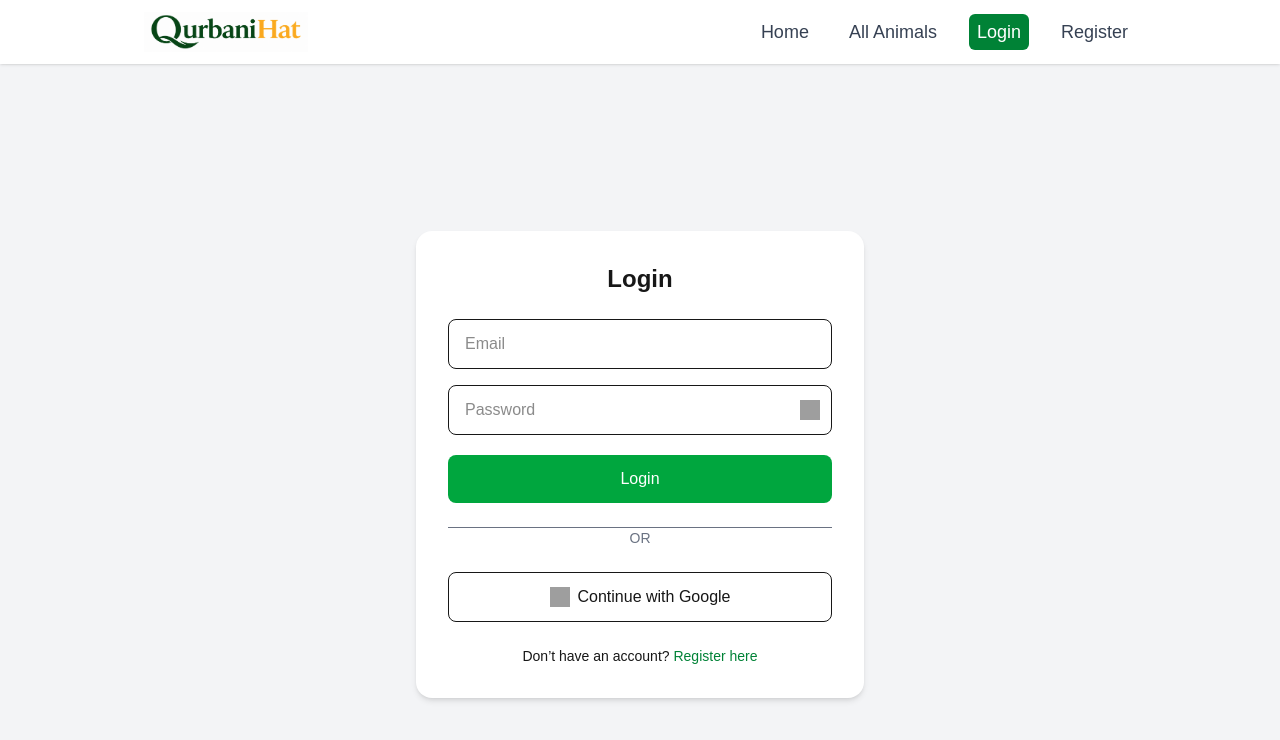
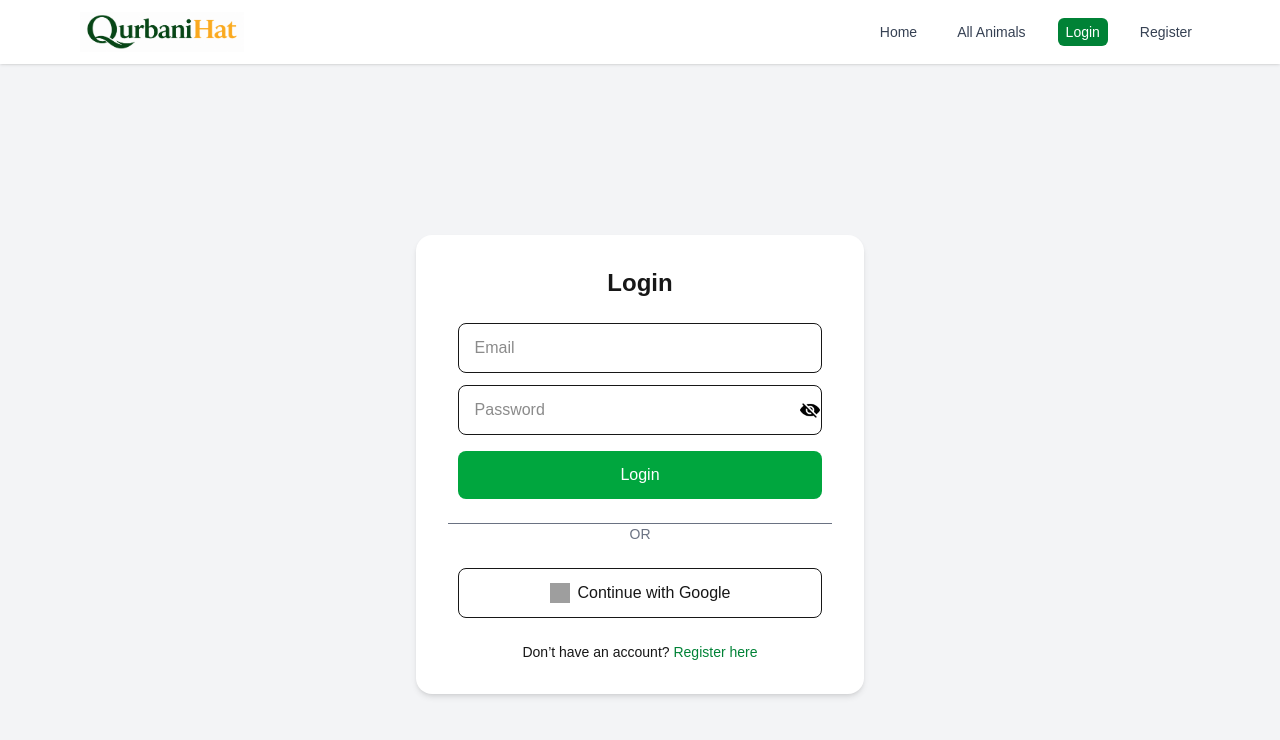
Before and after one commit to Sabbirhossen143/Project_Qurbani_Hat_Next, a Next.js app: page /login in a window 1280 px wide. Shown: the top 740 px of the page. Built offline with nearby package versions, Linux system fonts and the light colour scheme; no server answers; grey boxes are pictures that could not be loaded.

Commit message:
Login Page Completed

```diff
--- a/src/components/Featured.jsx
+++ b/src/components/Featured.jsx
@@ -15,7 +15,7 @@ const Featured = () => {
 
   return (
     <div className="max-w-6xl mx-auto px-4 py-12">
-      <h2 className="text-xl  md:text-2xl lg:text-2xl font-bold mb-6">
+      <h2 className="text-xl md:text-3xl lg:text-2xl font-bold mb-6">
         Featured Animals
       </h2>
 
--- a/src/components/Navbar.jsx
+++ b/src/components/Navbar.jsx
@@ -30,11 +30,11 @@ const Navbar = () => {
 
   return (
     <div className="bg-white shadow-sm sticky top-0 z-50">
-      <div className="max-w-5xl mx-auto px-4 py-3 flex flex-col md:flex-row items-center justify-between gap-3">
+      <div className="max-w-6xl mx-auto px-2 md:px-4 py-2 md:py-3 flex flex-col md:flex-row items-center justify-between gap-2 md:gap-3">
 
         {/* Logo */}
         <Link href="/">
-          <img src="/images/logo.png" alt="logo" className="h-10" />
+          <img src="/images/logo.png" alt="logo" className="h-8 md:h-10" />
         </Link>
 
         {/* Menu */}
@@ -43,7 +43,7 @@ const Navbar = () => {
           {/* Home */}
           <Link
             href="/"
-            className={`px-2 py-1 rounded-md transition ${
+            className={`px-1.5 md:px-2 py-1 text-xs md:text-sm rounded-md transition ${
               pathname === "/"
                 ? "bg-green-700 text-white"
                 : "text-gray-700 hover:bg-green-100"
@@ -55,7 +55,7 @@ const Navbar = () => {
           {/* Animals */}
           <Link
             href="/animals"
-            className={`px-2 py-1 rounded-md transition ${
+            className={`px-1.5 md:px-2 py-1 text-xs md:text-sm rounded-md transition ${
               pathname === "/animals"
                 ? "bg-green-700 text-white"
                 : "text-gray-700 hover:bg-green-100"
@@ -69,7 +69,7 @@ const Navbar = () => {
               {/* Login */}
               <Link
                 href="/login"
-                className={`px-2 py-1 rounded-md transition ${
+                className={`px-1.5 md:px-2 py-1 text-xs md:text-sm rounded-md transition ${
                   pathname === "/login"
                     ? "bg-green-700 text-white"
                     : "text-gray-700 hover:bg-green-100"
@@ -81,9 +81,9 @@ const Navbar = () => {
               {/* Register */}
               <Link
                 href="/register"
-                className={`px-2 py-1 rounded-md transition ${
+                className={`px-1.5 md:px-2 py-1 text-xs md:text-sm rounded-md transition ${
                   pathname === "/register"
-                    ? "bg-green-600 text-white"
+                    ? "bg-green-700 text-white"
                     : "text-gray-700 hover:bg-green-100"
                 }`}
               >
--- a/src/pages/Login.jsx
+++ b/src/pages/Login.jsx
@@ -5,14 +5,11 @@ import { useRouter } from "next/navigation";
 import { toast } from "react-toastify";
 import { useState } from "react";
 
-import eye from "../assets/eye.png";
-import eyeoff from "../assets/closed-eye.png";
-
 const Login = () => {
   const auth = useAuth();
 
-const loginUser = auth?.loginUser;
-const googleLogin = auth?.googleLogin;
+  const loginUser = auth?.loginUser;
+  const googleLogin = auth?.googleLogin;
 
   const router = useRouter();
 
@@ -48,15 +45,14 @@ const googleLogin = auth?.googleLogin;
         console.log(err.code);
 
         if (err.code === "auth/invalid-credential") {
-          toast.error(" Email or Password is incorrect");
+          toast.error("Email or Password is incorrect");
         } else {
           toast.error("Login failed. Please try again");
         }
       });
   };
 
-  // Google login
-
+  // Google Login
   const handleGoogle = () => {
     googleLogin()
       .then((res) => {
@@ -81,73 +77,86 @@ const googleLogin = auth?.googleLogin;
   };
 
   return (
-    <div className="min-h-screen flex items-center justify-center bg-gray-100 px-4">
+    <div className="min-h-screen flex items-start md:items-center justify-center bg-gray-100 px-2 md:px-4 pt-24 md:pt-0">
 
       <form
         onSubmit={handleLogin}
-        className="bg-white w-full max-w-md p-6 md:p-8 rounded-2xl shadow-md"
+        className="bg-white w-full max-w-[320px] md:max-w-md p-2.5 md:p-8 rounded-2xl shadow-md"
       >
 
-        <h2 className="text-2xl font-semibold text-center mb-6">
+        {/* Title */}
+        <h2 className="text-lg md:text-2xl font-semibold text-center mb-4 md:mb-6">
           Login
         </h2>
 
+        {/* Email */}
         <input
           name="email"
           placeholder="Email"
           required
-          className="w-full mb-4 px-4 py-3 border rounded-lg focus:outline-none focus:ring-2 focus:ring-green-600 transition"
+          className="w-[95%] mx-auto block mb-3 px-2 md:px-4 py-2 md:py-3 text-sm md:text-base border rounded-lg focus:outline-none focus:ring-2 focus:ring-green-600 transition"
         />
 
-        <div className="relative mb-5">
+        {/* Password */}
+        <div className="relative mb-4">
 
           <input
             name="password"
             type={showPassword ? "text" : "password"}
             placeholder="Password"
             required
-            className="w-full px-4 py-3 border rounded-lg focus:outline-none focus:ring-2 focus:ring-green-600 transition"
+            className="w-[95%] mx-auto block px-2 md:px-4 py-2 md:py-3 text-sm md:text-base border rounded-lg focus:outline-none focus:ring-2 focus:ring-green-600 transition"
           />
 
           <span
             onClick={() => setShowPassword(!showPassword)}
-            className="absolute right-3 top-1/2 -translate-y-1/2 cursor-pointer"
+            className="absolute right-5 md:right-3 top-1/2 -translate-y-1/2 cursor-pointer"
           >
 
             <img
-              src={showPassword ? eye : eyeoff}
+              src={
+                showPassword
+                  ? "/images/eye.png"
+                  : "/images/closed-eye.png"
+              }
               alt="toggle"
-              className="w-5 h-5"
+              className="w-4 h-4 md:w-5 md:h-5"
             />
 
           </span>
 
         </div>
 
-        <button className="w-full bg-green-600 text-white py-3 rounded-lg font-medium hover:bg-green-700 active:scale-95 transition">
+        {/* Login Button */}
+        <button
+          className="w-[95%] mx-auto block bg-green-600 text-white py-2 md:py-3 text-sm md:text-base rounded-lg font-medium hover:bg-green-700 active:scale-95 transition"
+        >
           Login
         </button>
 
-        <div className="my-6 border-t text-center text-sm text-gray-500">
+        {/* Divider */}
+        <div className="my-4 md:my-6 border-t text-center text-xs md:text-sm text-gray-500">
           OR
         </div>
 
+        {/* Google Button */}
         <button
           type="button"
           onClick={handleGoogle}
-          className="w-full flex items-center justify-center gap-2 border py-3 rounded-lg hover:bg-gray-50 transition"
+          className="w-[95%] mx-auto flex items-center justify-center gap-2 border px-2 md:px-4 py-2 md:py-3 text-sm md:text-base rounded-lg hover:bg-gray-50 transition"
         >
 
           <img
             src="https://www.svgrepo.com/show/475656/google-color.svg"
-            className="w-5 h-5"
+            className="w-4 h-4 md:w-5 md:h-5"
           />
 
           Continue with Google
 
         </button>
 
-        <p className="text-center text-sm mt-6">
+        {/* Bottom Text */}
+        <p className="text-center text-xs md:text-sm mt-4 md:mt-6">
 
           Don’t have an account?{" "}
 
--- a/src/pages/Register.jsx
+++ b/src/pages/Register.jsx
@@ -5,27 +5,27 @@ import { useRouter } from "next/navigation";
 import Link from "next/link";
 import { toast } from "react-toastify";
 import { useState } from "react";
-import eye from "../assets/eye.png";
-import eyeoff from "../assets/closed-eye.png";
 
 const Register = () => {
+
   const auth = useAuth();
 
   const registerUser = auth?.registerUser;
   const updateUser = auth?.updateUser;
   const logout = auth?.logout;
+
   const router = useRouter();
 
   const [showPassword, setShowPassword] = useState(false);
 
   const handleRegister = (e) => {
+
     e.preventDefault();
 
     const name = e.target.name.value;
     const email = e.target.email.value;
     const photo = e.target.photo.value;
     const password = e.target.password.value;
-
 
     if (!email.includes("@")) {
       toast.error("Please enter a valid email");
@@ -38,41 +38,54 @@ const logout = auth?.logout;
     }
 
     registerUser(email, password)
+
       .then(async () => {
+
         await updateUser(name, photo);
 
         await logout();
 
-      toast.success(" Registration Successful");
+        toast.success("Registration Successful");
+
         router.push("/login");
+
       })
+
       .catch((err) => {
+
         console.log(err.code);
 
         if (err.code === "auth/email-already-in-use") {
-        toast.error(" Email already registered");
+          toast.error("Email already registered");
         }
+
         else if (err.code === "auth/invalid-email") {
-        toast.error(" Invalid email format");
+          toast.error("Invalid email format");
         }
+
         else if (err.code === "auth/weak-password") {
-        toast.error(" Password should be stronger");
+          toast.error("Password should be stronger");
         }
+
         else {
           toast.error("Registration failed");
         }
+
       });
+
   };
 
+  return (
 
-  return (
-    <div className="min-h-screen flex items-center justify-center bg-gray-100 px-4">
+    <div className="min-h-screen flex items-start md:items-center justify-center bg-gray-100 px-2 md:px-4 pt-16 md:pt-0">
 
       <form
         onSubmit={handleRegister}
-        className="bg-white w-full max-w-md p-6 md:p-8 rounded-2xl shadow-md"
+        className="bg-white w-full max-w-[300px] md:max-w-md p-2 md:p-8 rounded-2xl shadow-md"
       >
-        <h2 className="text-2xl font-semibold text-center mb-6">
+
+        {/* Title */}
+        <h2 className="text-lg md:text-2xl font-semibold text-center mb-4 md:mb-6">
           Create Account
         </h2>
 
@@ -81,74 +94,83 @@ const logout = auth?.logout;
           name="name"
           placeholder="Full Name"
           required
-          className="w-full mb-4 px-4 py-3 border rounded-lg focus:outline-none focus:ring-2 focus:ring-green-600 transition"
+          className="w-[95%] mx-auto block mb-3 px-2 md:px-4 py-2 md:py-3 text-sm md:text-base border rounded-lg focus:outline-none focus:ring-2 focus:ring-green-600 transition"
         />
 
-        {/* Email (FIXED) */}
+        {/* Email */}
         <input
           name="email"
           placeholder="Email"
           required
-          className="w-full mb-4 px-4 py-3 border rounded-lg focus:outline-none focus:ring-2 focus:ring-green-600 transition"
+          className="w-[95%] mx-auto block mb-3 px-2 md:px-4 py-2 md:py-3 text-sm md:text-base border rounded-lg focus:outline-none focus:ring-2 focus:ring-green-600 transition"
         />
 
         {/* Photo */}
         <input
           name="photo"
           placeholder="Photo URL"
-          className="w-full mb-4 px-4 py-3 border rounded-lg focus:outline-none focus:ring-2 focus:ring-green-600 transition"
+          className="w-[95%] mx-auto block mb-3 px-2 md:px-4 py-2 md:py-3 text-sm md:text-base border rounded-lg focus:outline-none focus:ring-2 focus:ring-green-600 transition"
         />
 
-        {/* Password with toggle */}
-        <div className="relative mb-5">
+        {/* Password */}
+        <div className="relative mb-4">
+
           <input
             name="password"
             type={showPassword ? "text" : "password"}
             placeholder="Password"
             required
-            className="w-full px-4 py-3 border rounded-lg focus:outline-none focus:ring-2 focus:ring-green-600 transition"
+            className="w-[95%] mx-auto block px-2 md:px-4 py-2 md:py-3 text-sm md:text-base border rounded-lg focus:outline-none focus:ring-2 focus:ring-green-600 transition"
           />
 
           <span
             onClick={() => setShowPassword(!showPassword)}
-            className="absolute right-3 top-1/2 -translate-y-1/2 cursor-pointer text-lg"
+            className="absolute right-5 md:right-3 top-1/2 -translate-y-1/2 cursor-pointer"
           >
+
             <img
-    src={showPassword ? eye : eyeoff}
+              src={
+                showPassword
+                  ? "/images/eye.png"
+                  : "/images/closed-eye.png"
+              }
               alt="toggle"
-    className="w-5 h-5"
+              className="w-4 h-4 md:w-5 md:h-5"
             />
+
           </span>
+
         </div>
 
         {/* Register Button */}
         <button
           type="submit"
-          className="w-full bg-green-600 text-white py-3 rounded-lg
-          hover:bg-green-700 active:scale-95 transition"
+          className="w-[95%] mx-auto block bg-green-600 text-white py-2 md:py-3 text-sm md:text-base rounded-lg font-medium hover:bg-green-700 active:scale-95 transition"
         >
           Register
         </button>
 
         {/* Divider */}
-        <div className="my-6 border-t text-center text-sm text-gray-500">
-
-        </div>
-
-
+        <div className="my-4 md:my-6 border-t text-center text-xs md:text-sm text-gray-500"></div>
 
         {/* Bottom */}
-        <p className="text-center text-sm mt-6">
+        <p className="text-center text-xs md:text-sm mt-4 md:mt-6">
+
           Already have an account?{" "}
+
           <Link
             href="/login"
             className="text-green-700 font-medium hover:underline"
           >
             Login
           </Link>
+
         </p>
+
       </form>
+
     </div>
+
   );
 };
 
```
Also changed, not shown: src/components/Hero.jsx (+4 -4 lines). Lines whose indentation alone changed are shown as unchanged.
